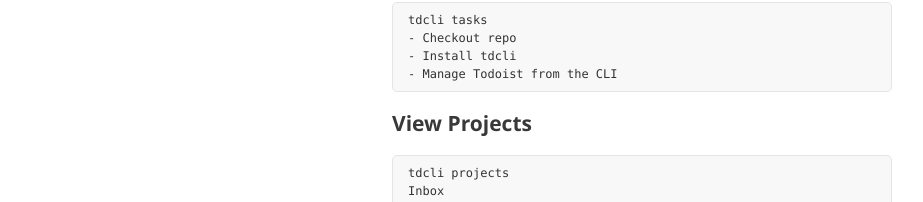
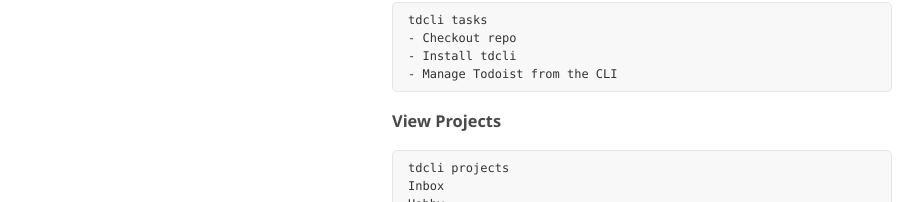
Before and after one commit to agundy/tdcli, a plain HTML site: page index.html in a window 1280 px wide. Shown: the part 376-578 px from the top of the page, without its empty margins (178-1101 px from the left). Drawn offline with Linux system fonts and the light colour scheme; a web font is replaced by a local one.

Commit message:
Update index.html

```diff
--- a/index.html
+++ b/index.html
@@ -50,8 +50,8 @@
 - Manage Todoist from the CLI
 </code></pre>
 
-<h2>
-<a id="view-projects" class="anchor" href="#view-projects" aria-hidden="true"><span aria-hidden="true" class="octicon octicon-link"></span></a>View Projects</h2>
+<h3>
+<a id="view-projects" class="anchor" href="#view-projects" aria-hidden="true"><span aria-hidden="true" class="octicon octicon-link"></span></a>View Projects</h3>
 
 <pre><code>tdcli projects
 Inbox
```
